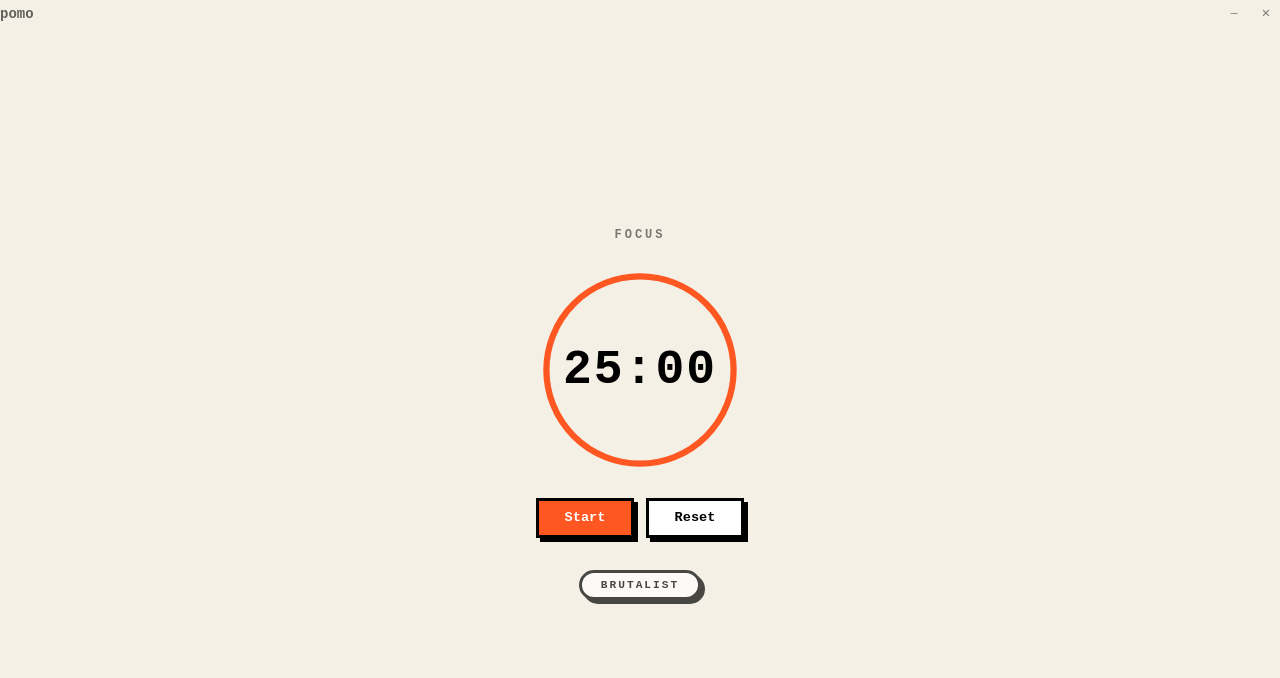
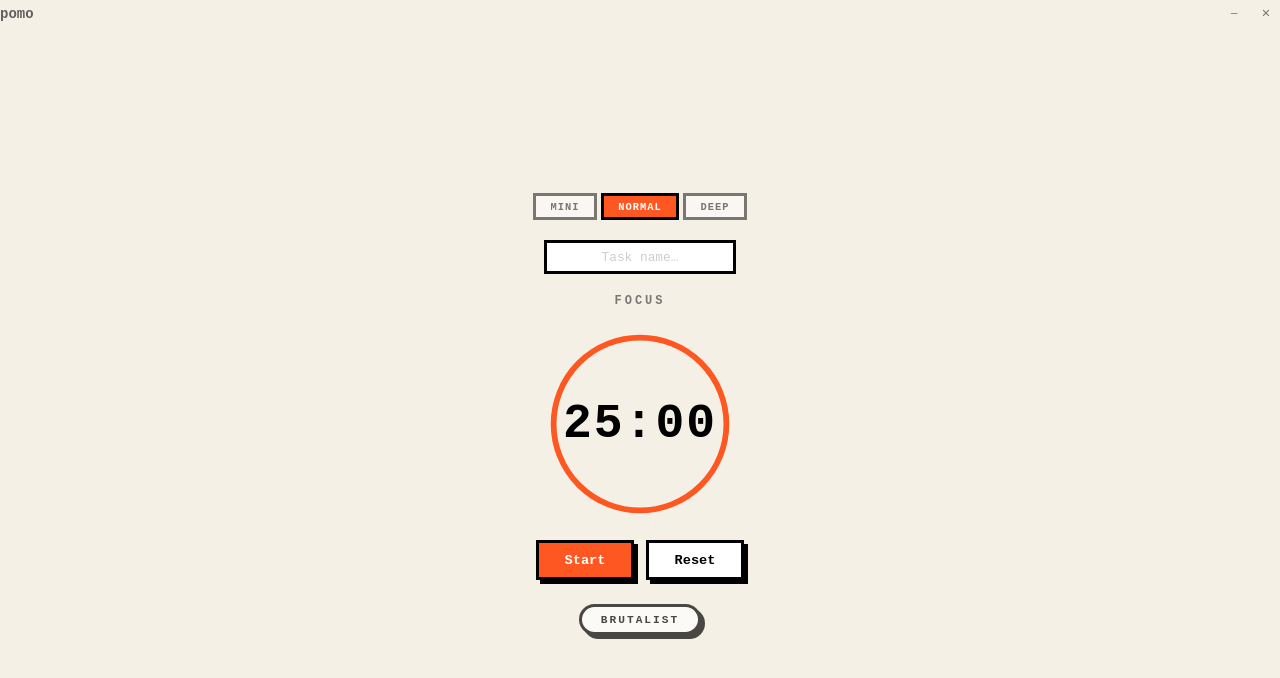
Before and after one commit to frankmathewsajan/pomo, a React (Vite) app: page / in a window 1280 px wide. Shown: the top 678 px of the page. Built offline with nearby package versions, Linux system fonts and the light colour scheme.

Commit message:
feat: Implement core Pomodoro timer with configurable blocks, task tracking, session history, and persistent state.

```diff
--- a/src/App.tsx
+++ b/src/App.tsx
@@ -1,11 +1,33 @@
 import { AppProvider, useApp } from "./ctx";
 import Timer from "./Timer";
 import { T } from "./themes";
+import { useState } from "react";
+
+function History() {
+    const { history } = useApp();
+    const [open, setOpen] = useState(false);
+    if (!history.length) return null;
+    return (
+        <div className="w-full max-w-xs">
+            <button className="pill w-full" onClick={() => setOpen(!open)}>History ({history.length})</button>
+            {open && (
+                <ul className="hist mt-2">
+                    {history.map((e, i) => (
+                        <li key={i} className="hist-item">
+                            <span className="truncate flex-1">{e.task}</span>
+                            <span className="opacity-50 text-xs">{e.block} · {new Date(e.at).toLocaleDateString()}</span>
+                        </li>
+                    ))}
+                </ul>
+            )}
+        </div>
+    );
+}
 
 function Chrome() {
     const { theme, next } = useApp();
     return (
-        <div className="h-screen flex flex-col" style={{ background: "var(--bg)", color: "var(--text)", fontFamily: "var(--font)" }}>
+        <div className="h-screen flex flex-col overflow-hidden" style={{ background: "var(--bg)", color: "var(--text)", fontFamily: "var(--font)" }}>
             <div data-tauri-drag-region className="titlebar flex items-center justify-between px-4 py-2 select-none">
                 <span className="text-sm font-bold opacity-60">pomo</span>
                 <div className="flex gap-1">
@@ -13,9 +35,12 @@ function Chrome() {
                     <button className="wb close" onClick={() => (window as any).__TAURI__?.window?.getCurrentWindow().close()}>✕</button>
                 </div>
             </div>
-            <main className="flex-1 flex flex-col items-center justify-center gap-8 px-6">
+            <main className="flex-1 flex flex-col items-center justify-center gap-6 px-6 overflow-y-auto">
                 <Timer />
-                <button className="pill" onClick={next}>{T[theme].name}</button>
+                <div className="flex gap-2">
+                    <button className="pill" onClick={next}>{T[theme].name}</button>
+                </div>
+                <History />
             </main>
         </div>
     );
--- a/src/Timer.tsx
+++ b/src/Timer.tsx
@@ -1,21 +1,30 @@
-import { useApp } from "./ctx";
+import { useApp, BLOCK_NAMES, type Block } from "./ctx";
 
 const R = 90, C = 2 * Math.PI * R;
 const fmt = (s: number) => `${String(Math.floor(s / 60)).padStart(2, "0")}:${String(s % 60).padStart(2, "0")}`;
+const DUR: Record<Block, [number, number]> = { mini: [10, 2], normal: [25, 5], deep: [50, 10] };
 
 export default function Timer() {
-    const { seconds, running, mode, toggle, reset } = useApp();
-    const total = mode === "w" ? 25 * 60 : 5 * 60;
-    const pct = seconds / total;
+    const { seconds, running, mode, block, task, toggle, reset, setBlock, setTask } = useApp();
+    const [w, b] = DUR[block];
+    const total = (mode === "w" ? w : b) * 60;
 
     return (
-        <div className="flex flex-col items-center gap-6">
+        <div className="flex flex-col items-center gap-5">
+            <div className="flex gap-1">
+                {BLOCK_NAMES.map(b => (
+                    <button key={b} className={`tab ${b === block ? "active" : ""}`} onClick={() => setBlock(b)}>
+                        {b}
+                    </button>
+                ))}
+            </div>
+            <input className="task-input" placeholder="Task name…" value={task} onChange={e => setTask(e.target.value)} />
             <p className="label">{mode === "w" ? "Focus" : "Break"}</p>
-            <div className="relative w-52 h-52 flex items-center justify-center">
+            <div className="relative w-48 h-48 flex items-center justify-center">
                 <svg className="absolute inset-0 -rotate-90" viewBox="0 0 200 200">
                     <circle cx="100" cy="100" r={R} fill="none" stroke="var(--border-ring)" strokeWidth="6" opacity=".15" />
                     <circle cx="100" cy="100" r={R} fill="none" stroke="var(--accent)"
-                        strokeWidth="6" strokeLinecap="round" strokeDasharray={C} strokeDashoffset={C * (1 - pct)}
+                        strokeWidth="6" strokeLinecap="round" strokeDasharray={C} strokeDashoffset={C * (1 - seconds / total)}
                         style={{ transition: "stroke-dashoffset .4s" }} />
                 </svg>
                 <span className="time">{fmt(seconds)}</span>
--- a/src/ctx.tsx
+++ b/src/ctx.tsx
@@ -1,31 +1,39 @@
 import { createContext, useContext, useEffect, useRef, useState, type ReactNode } from "react";
 import { T } from "./themes";
 
-const K = "pomo-state";
-const WORK = 25 * 60, BREAK = 5 * 60;
+const K = "pomo-state", HK = "pomo-history";
+const BLOCKS = { mini: [10, 2], normal: [25, 5], deep: [50, 10] } as const;
+export type Block = keyof typeof BLOCKS;
+export const BLOCK_NAMES: Block[] = ["mini", "normal", "deep"];
 
-type S = { theme: number; seconds: number; running: boolean; mode: "w" | "b" };
-const def: S = { theme: 0, seconds: WORK, running: false, mode: "w" };
+type Entry = { task: string; block: Block; at: number };
+type S = { theme: number; seconds: number; running: boolean; mode: "w" | "b"; block: Block; task: string };
+const def: S = { theme: 0, seconds: BLOCKS.normal[0] * 60, running: false, mode: "w", block: "normal", task: "" };
 const load = (): S => { try { return { ...def, ...JSON.parse(localStorage.getItem(K)!) }; } catch { return def; } };
+const loadH = (): Entry[] => { try { return JSON.parse(localStorage.getItem(HK)!) || []; } catch { return []; } };
 
-type Ctx = S & { toggle: () => void; reset: () => void; next: () => void };
+type Ctx = S & { history: Entry[]; toggle: () => void; reset: () => void; next: () => void; setBlock: (b: Block) => void; setTask: (t: string) => void };
 const C = createContext<Ctx>(null!);
 export const useApp = () => useContext(C);
 
 export function AppProvider({ children }: { children: ReactNode }) {
     const [s, set] = useState(load);
+    const [history, setHistory] = useState(loadH);
     const ref = useRef(s);
     ref.current = s;
 
     useEffect(() => { localStorage.setItem(K, JSON.stringify(s)); }, [s]);
+    useEffect(() => { localStorage.setItem(HK, JSON.stringify(history)); }, [history]);
 
     useEffect(() => {
         if (!s.running) return;
         const id = setInterval(() => {
             const c = ref.current;
             if (c.seconds <= 1) {
+                if (c.mode === "w") setHistory(h => [{ task: c.task || "Untitled", block: c.block, at: Date.now() }, ...h].slice(0, 50));
                 const next = c.mode === "w" ? "b" : "w";
-                set({ ...c, seconds: next === "w" ? WORK : BREAK, mode: next, running: false });
+                const [w, b] = BLOCKS[c.block];
+                set({ ...c, seconds: (next === "w" ? w : b) * 60, mode: next, running: false });
             } else set({ ...c, seconds: c.seconds - 1 });
         }, 1000);
         return () => clearInterval(id);
@@ -39,10 +47,12 @@ export function AppProvider({ children }: { children: ReactNode }) {
     }, [s.theme]);
 
     const v: Ctx = {
-        ...s,
+        ...s, history,
         toggle: () => set(p => ({ ...p, running: !p.running })),
-        reset: () => set(p => ({ ...p, seconds: p.mode === "w" ? WORK : BREAK, running: false })),
+        reset: () => set(p => ({ ...p, seconds: BLOCKS[p.block][p.mode === "w" ? 0 : 1] * 60, running: false })),
         next: () => set(p => ({ ...p, theme: (p.theme + 1) % T.length })),
+        setBlock: (b) => set(p => ({ ...p, block: b, seconds: BLOCKS[b][0] * 60, mode: "w", running: false })),
+        setTask: (t) => set(p => ({ ...p, task: t })),
     };
 
     return <C.Provider value={v}>{children}</C.Provider>;
--- a/src/index.css
+++ b/src/index.css
@@ -2,56 +2,209 @@
 @import url('https://fonts.googleapis.com/css2?family=Inter:wght@400;600&family=Nunito:wght@700;800&family=Roboto:wght@400;500&family=Space+Mono:wght@700&display=swap');
 
 /* ── Base ── */
-:root { --border-ring: #ccc; }
-* { margin: 0; padding: 0; box-sizing: border-box; }
-body { overflow: hidden; }
+:root {
+  --border-ring: #ccc;
+}
+
+* {
+  margin: 0;
+  padding: 0;
+  box-sizing: border-box;
+}
+
+body {
+  overflow: hidden;
+}
 
 /* ── Shared component classes ── */
-.time { font: var(--weight) 3rem var(--font); letter-spacing: 2px; }
-.label { font: 600 .75rem var(--font); text-transform: uppercase; letter-spacing: 3px; opacity: .5; }
+.time {
+  font: var(--weight) 3rem var(--font);
+  letter-spacing: 2px;
+}
+
+.label {
+  font: 600 .75rem var(--font);
+  text-transform: uppercase;
+  letter-spacing: 3px;
+  opacity: .5;
+}
 
 .btn {
-  padding: .6rem 1.6rem; cursor: pointer;
+  padding: .6rem 1.6rem;
+  cursor: pointer;
   font: var(--weight) .85rem var(--font);
-  color: #fff; background: var(--accent);
-  border: var(--border); border-radius: var(--radius);
-  box-shadow: var(--shadow); transition: all .2s;
+  color: #fff;
+  background: var(--accent);
+  border: var(--border);
+  border-radius: var(--radius);
+  box-shadow: var(--shadow);
+  transition: all .2s;
 }
-.btn:hover { opacity: .85; transform: translateY(-1px); }
-.btn:active { transform: translateY(1px); }
-.btn.secondary { background: var(--card); color: var(--text); }
+
+.btn:hover {
+  opacity: .85;
+  transform: translateY(-1px);
+}
+
+.btn:active {
+  transform: translateY(1px);
+}
+
+.btn.secondary {
+  background: var(--card);
+  color: var(--text);
+}
 
 .pill {
-  padding: .4rem 1.2rem; cursor: pointer;
-  font: 600 .7rem var(--font); text-transform: uppercase; letter-spacing: 2px;
-  color: var(--text); background: var(--card);
-  border: var(--border); border-radius: 999px;
-  box-shadow: var(--shadow); opacity: .7; transition: all .2s;
+  padding: .4rem 1.2rem;
+  cursor: pointer;
+  font: 600 .7rem var(--font);
+  text-transform: uppercase;
+  letter-spacing: 2px;
+  color: var(--text);
+  background: var(--card);
+  border: var(--border);
+  border-radius: 999px;
+  box-shadow: var(--shadow);
+  opacity: .7;
+  transition: all .2s;
 }
-.pill:hover { opacity: 1; }
 
-.titlebar { -webkit-app-region: drag; }
-.titlebar button { -webkit-app-region: no-drag; }
+.pill:hover {
+  opacity: 1;
+}
+
+.titlebar {
+  -webkit-app-region: drag;
+}
+
+.titlebar button {
+  -webkit-app-region: no-drag;
+}
 
 .wb {
-  width: 28px; height: 28px; display: grid; place-items: center;
-  background: transparent; border: none; cursor: pointer;
-  font-size: .7rem; color: var(--text); opacity: .5;
-  border-radius: 4px; transition: all .15s;
+  width: 28px;
+  height: 28px;
+  display: grid;
+  place-items: center;
+  background: transparent;
+  border: none;
+  cursor: pointer;
+  font-size: .7rem;
+  color: var(--text);
+  opacity: .5;
+  border-radius: 4px;
+  transition: all .15s;
 }
-.wb:hover { opacity: 1; background: #0001; }
-.wb.close:hover { background: #e81123; color: #fff; }
+
+.wb:hover {
+  opacity: 1;
+  background: #0001;
+}
+
+.wb.close:hover {
+  background: #e81123;
+  color: #fff;
+}
+
+.tab {
+  padding: .3rem .9rem;
+  cursor: pointer;
+  font: 600 .65rem var(--font);
+  text-transform: uppercase;
+  letter-spacing: 1px;
+  color: var(--text);
+  background: var(--card);
+  opacity: .5;
+  border: var(--border);
+  border-radius: var(--radius);
+  transition: all .2s;
+}
+
+.tab.active {
+  opacity: 1;
+  background: var(--accent);
+  color: #fff;
+}
+
+.task-input {
+  width: 12rem;
+  padding: .4rem .8rem;
+  text-align: center;
+  font: 400 .8rem var(--font);
+  color: var(--text);
+  background: var(--card);
+  border: var(--border);
+  border-radius: var(--radius);
+  outline: none;
+  transition: all .2s;
+}
+
+.task-input::placeholder {
+  opacity: .4;
+}
+
+.hist {
+  list-style: none;
+  max-height: 10rem;
+  overflow-y: auto;
+  border: var(--border);
+  border-radius: var(--radius);
+  background: var(--card);
+  box-shadow: var(--shadow);
+}
+
+.hist-item {
+  display: flex;
+  justify-content: space-between;
+  align-items: center;
+  gap: .5rem;
+  padding: .4rem .8rem;
+  font: 400 .75rem var(--font);
+  border-bottom: 1px solid #0001;
+}
+
+.hist-item:last-child {
+  border-bottom: none;
+}
 
 /* ── Brutalist overrides ── */
-.t-brut .btn:hover { transform: translate(-2px,-2px); box-shadow: 6px 6px 0 #000; }
-.t-brut .btn:active { transform: translate(0); box-shadow: 2px 2px 0 #000; }
+.t-brut .btn:hover {
+  transform: translate(-2px, -2px);
+  box-shadow: 6px 6px 0 #000;
+}
+
+.t-brut .btn:active {
+  transform: translate(0);
+  box-shadow: 2px 2px 0 #000;
+}
 
 /* ── Neumorph overrides ── */
-.t-neu .btn { box-shadow: 4px 4px 8px #b8bec7, -4px -4px 8px #fff; color: var(--text); background: var(--card); }
-.t-neu .btn:hover { box-shadow: 2px 2px 4px #b8bec7, -2px -2px 4px #fff; }
-.t-neu .btn:active { box-shadow: inset 2px 2px 4px #b8bec7, inset -2px -2px 4px #fff; }
-.t-neu .pill { box-shadow: 3px 3px 6px #b8bec7, -3px -3px 6px #fff; }
+.t-neu .btn {
+  box-shadow: 4px 4px 8px #b8bec7, -4px -4px 8px #fff;
+  color: var(--text);
+  background: var(--card);
+}
+
+.t-neu .btn:hover {
+  box-shadow: 2px 2px 4px #b8bec7, -2px -2px 4px #fff;
+}
+
+.t-neu .btn:active {
+  box-shadow: inset 2px 2px 4px #b8bec7, inset -2px -2px 4px #fff;
+}
+
+.t-neu .pill {
+  box-shadow: 3px 3px 6px #b8bec7, -3px -3px 6px #fff;
+}
 
 /* ── Fluent glass ── */
-.t-flu .btn { backdrop-filter: blur(20px); background: rgba(0,120,212,.85); }
-.t-flu .btn.secondary { backdrop-filter: blur(20px); background: rgba(255,255,255,.6); }
+.t-flu .btn {
+  backdrop-filter: blur(20px);
+  background: rgba(0, 120, 212, .85);
+}
+
+.t-flu .btn.secondary {
+  backdrop-filter: blur(20px);
+  background: rgba(255, 255, 255, .6);
+}
```
Also changed, not shown: 1 other file (tests, documents, lock files or other folders).
